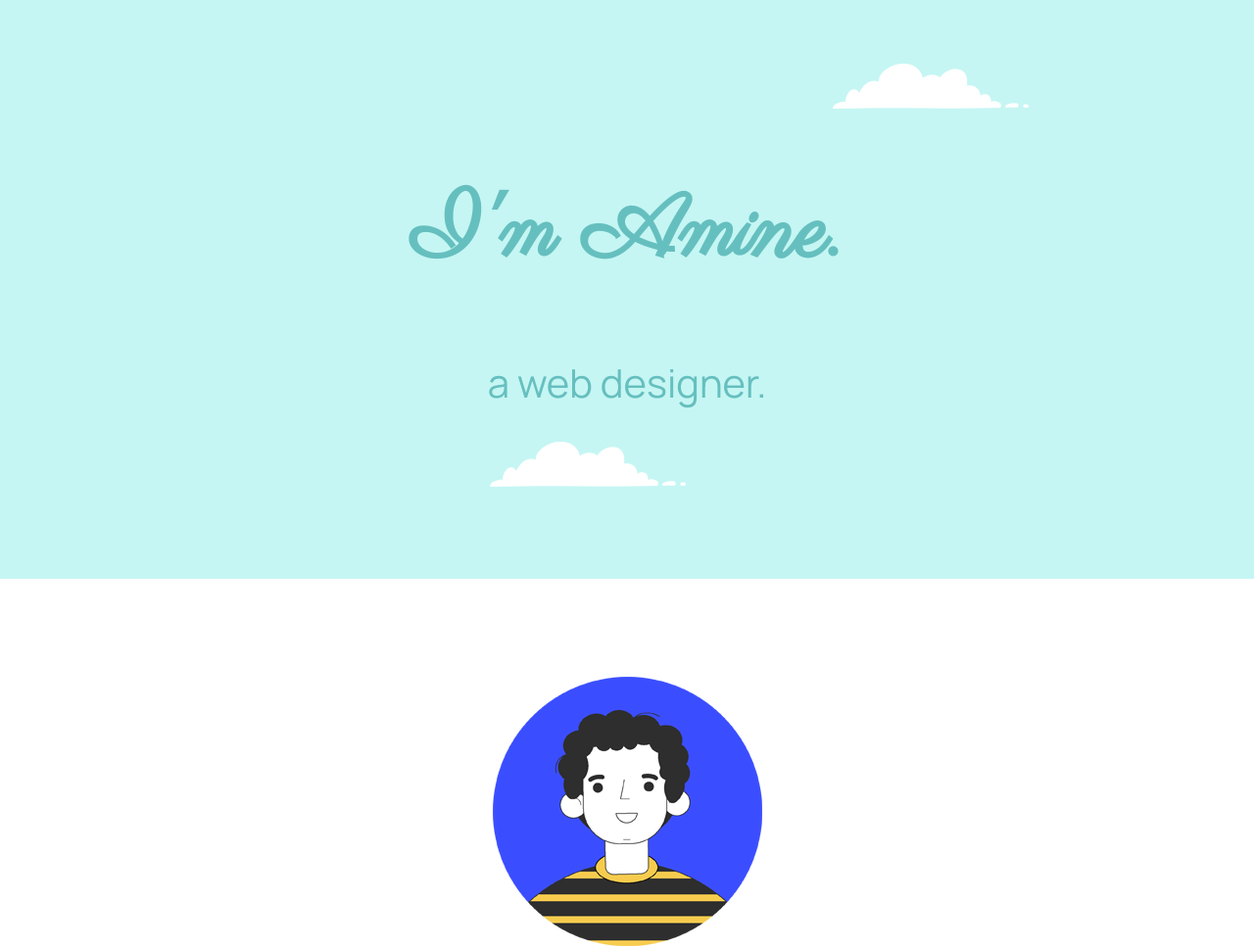
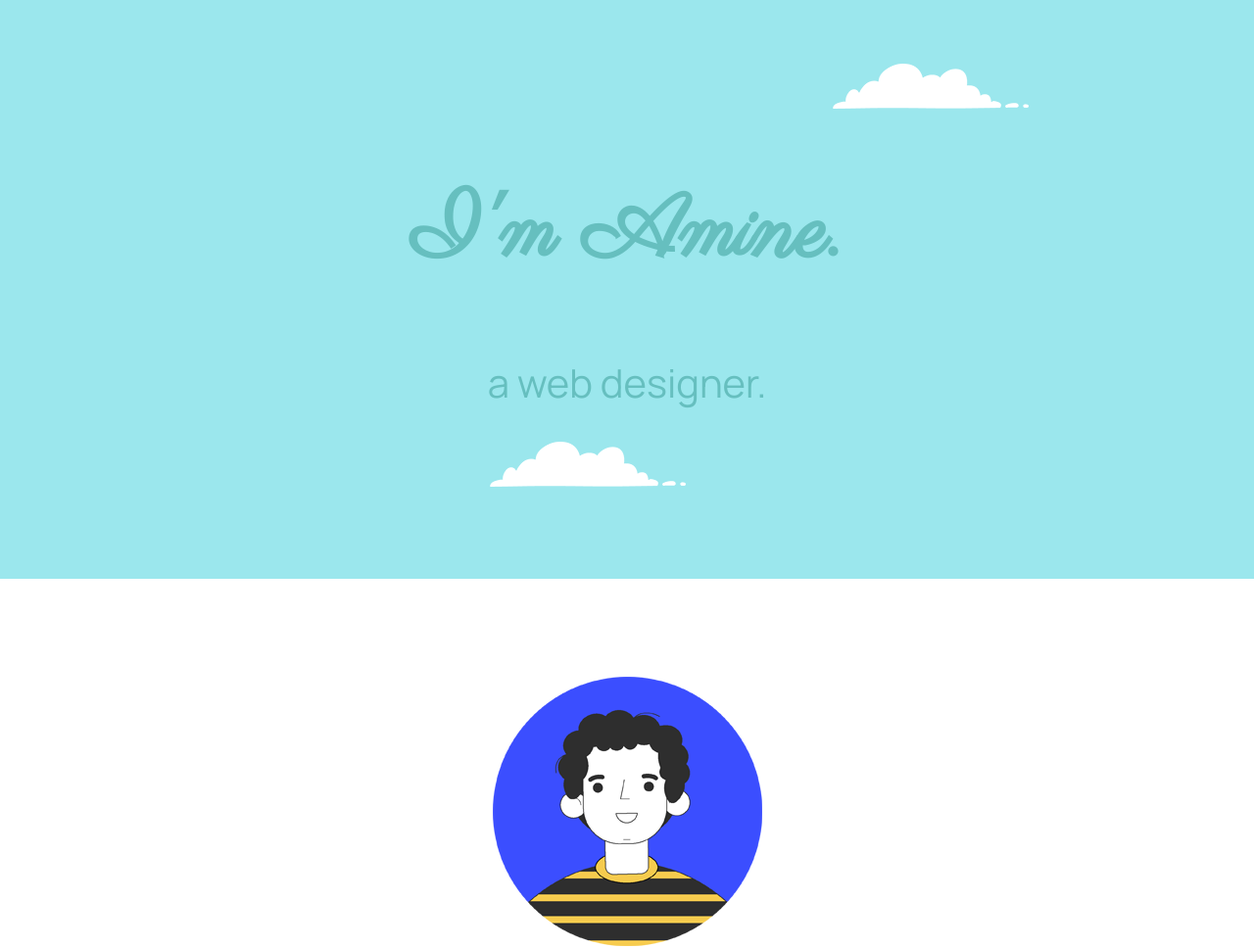
Before and after one commit to AminebajjiDEV/CV, a plain HTML site: page index.html in a window 1280 px wide. Shown: the top 969 px of the page at 98% size. Drawn offline with Linux system fonts and the light colour scheme.

Commit message:
Update style.css

```diff
--- a/css/style.css
+++ b/css/style.css
@@ -42,7 +42,7 @@ a:hover {
     color: #EAF6F6;
 }
 .top-container {
-    background-color: #b9f4f1d2;
+    background-color: #9be7ed;
     position: relative;
     padding-top: 100px;
     padding-bottom:140px;
```
